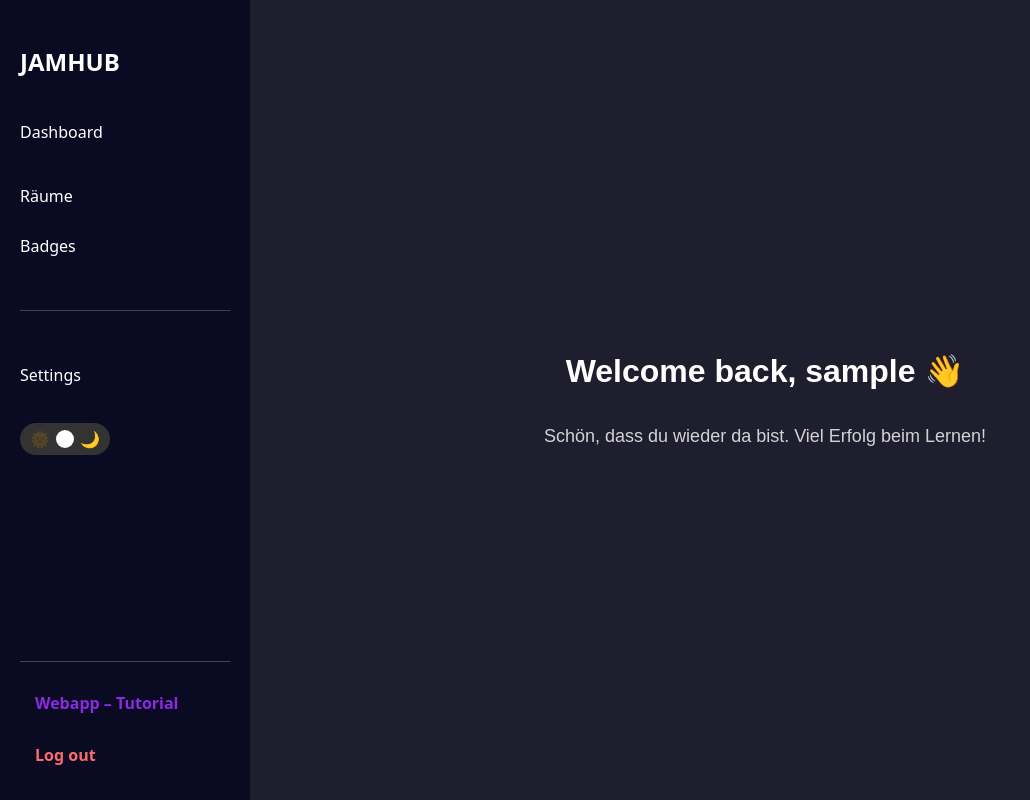
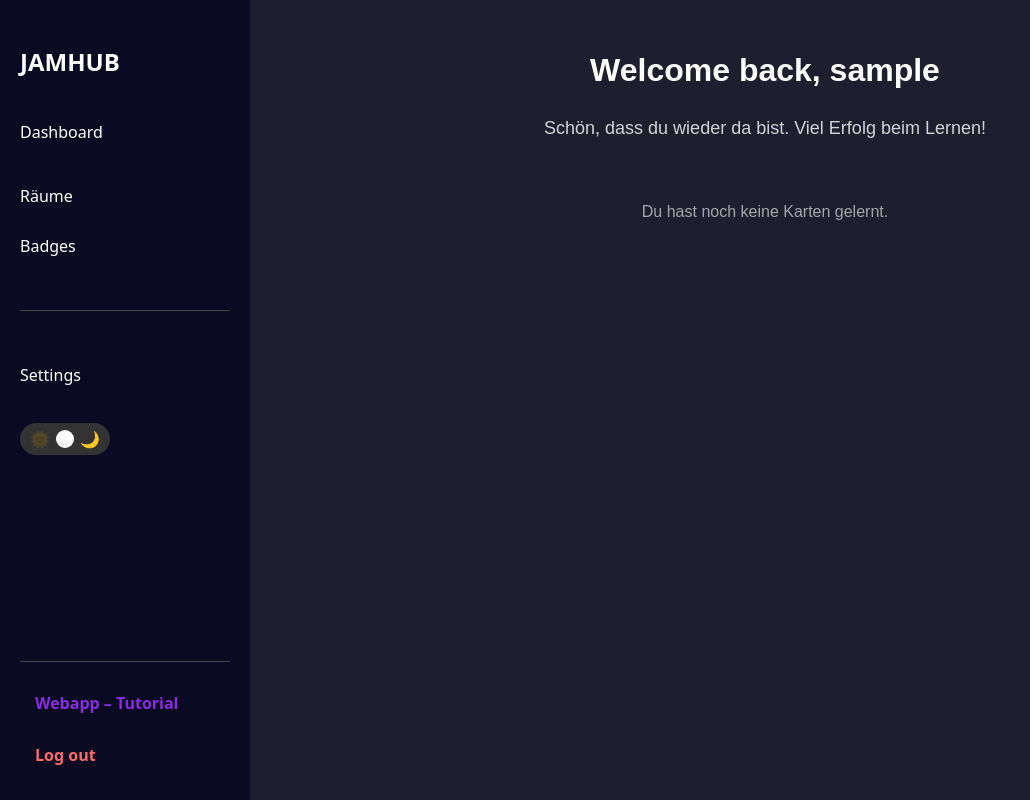
Before and after one commit to harryfiziert/JAMHUB, a React (Vite) app in the folder frontend/: page /dashboard in a window 1280 px wide. Shown: the whole page, without its empty margins (0-1030 px from the left). Built offline with nearby package versions, Linux system fonts and the light colour scheme; no server answers; sample sign-in values are in the browser's storage.

Commit message:
diagrams fix?

```diff
--- a/frontend/src/components/Dashboard.jsx
+++ b/frontend/src/components/Dashboard.jsx
@@ -1,30 +1,85 @@
-import React from "react";
+import React, { useEffect, useState } from "react";
+import axios from "axios";
+import {
+    BarChart, Bar, XAxis, YAxis, Tooltip, ResponsiveContainer, CartesianGrid
+} from "recharts";
 
 const Dashboard = () => {
     const username = localStorage.getItem("username") || "User";
+    const userId = localStorage.getItem("userId");
+    const [stats, setStats] = useState([]);
+
+    useEffect(() => {
+        if (!userId) return;
+        axios.get(`http://localhost:8000/learning-stats/${userId}`)
+            .then(res => {
+                const sorted = [...res.data]
+                    .sort((a, b) => new Date(a.date) - new Date(b.date));
+                setStats(sorted);
+            })
+            .catch(err => console.error("Fehler beim Laden der Stats:", err));
+    }, [userId]);
 
     return (
-        <div style={{
-            padding: "32px",
-            backgroundColor: "var(--bg-color)",
-            color: "var(--text-color)",
-            minHeight: "100vh",
-            width: "100%",
-            boxSizing: "border-box",
-            display: "flex",
-            flexDirection: "column",
-            alignItems: "center",
-            justifyContent: "center",
-            fontFamily: "Arial, sans-serif"
-        }}>
-            <h1 style={{ fontSize: "32px", fontWeight: "600", marginBottom: "16px" }}>
-                Welcome back, {username} 👋
-            </h1>
-            <p style={{ fontSize: "18px", opacity: 0.8 }}>
-                Schön, dass du wieder da bist. Viel Erfolg beim Lernen!
-            </p>
+        <div style={styles.container}>
+            <h1 style={styles.heading}>Welcome back, {username}</h1>
+            <p style={styles.subheading}>Schön, dass du wieder da bist. Viel Erfolg beim Lernen!</p>
+
+            {stats.length > 0 ? (
+                <div style={{ marginTop: "40px", width: "100%", maxWidth: "900px" }}>
+                    <h2 style={styles.chartTitle}>Dein Lernverlauf (gelernte Karten pro Tag)</h2>
+                    <ResponsiveContainer width="100%" height={300}>
+                        <BarChart data={stats}>
+                            <CartesianGrid strokeDasharray="3 3" stroke="#555" />
+                            <XAxis dataKey="date" tick={{ fill: "#ccc" }} />
+                            <YAxis allowDecimals={false} tick={{ fill: "#ccc" }} />
+                            <Tooltip
+                                contentStyle={{ backgroundColor: "#222", border: "none", color: "#fff" }}
+                                labelStyle={{ color: "#fff" }}
+                            />
+                            <Bar dataKey="count" fill="#82ca9d" />
+                        </BarChart>
+                    </ResponsiveContainer>
+                </div>
+            ) : (
+                <p style={styles.noData}>Du hast noch keine Karten gelernt.</p>
+            )}
         </div>
     );
 };
 
+const styles = {
+    container: {
+        padding: "32px",
+        backgroundColor: "var(--bg-color)",
+        color: "var(--text-color)",
+        minHeight: "100vh",
+        fontFamily: "Arial, sans-serif",
+        display: "flex",
+        flexDirection: "column",
+        alignItems: "center",
+    },
+    heading: {
+        fontSize: "32px",
+        fontWeight: "600",
+        marginBottom: "8px",
+        textAlign: "center",
+    },
+    subheading: {
+        fontSize: "18px",
+        opacity: 0.8,
+        textAlign: "center",
+    },
+    chartTitle: {
+        textAlign: "center",
+        marginBottom: "20px",
+        fontSize: "20px",
+    },
+    noData: {
+        marginTop: "40px",
+        textAlign: "center",
+        opacity: 0.6,
+    },
+};
+
 export default Dashboard;
```
